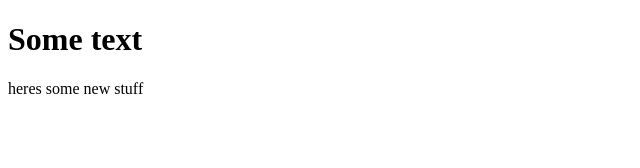
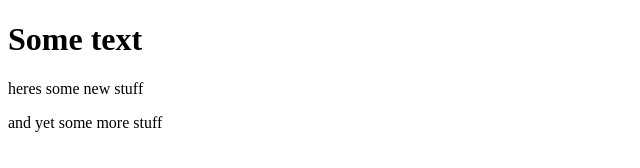
Before and after one commit to amyeids/git-test, a plain HTML site: page index.html in a window 1280 px wide. Shown: the whole page, without its empty margins (0-640 px from the left). Drawn offline with Linux system fonts and the light colour scheme.

Commit message:
Third commit

```diff
--- a/index.html
+++ b/index.html
@@ -8,5 +8,6 @@
 <body>
     <h1>Some text</h1>
     <p>heres some new stuff</p>
+    <p>and yet some more stuff</p>
 </body>
 </html>
```
